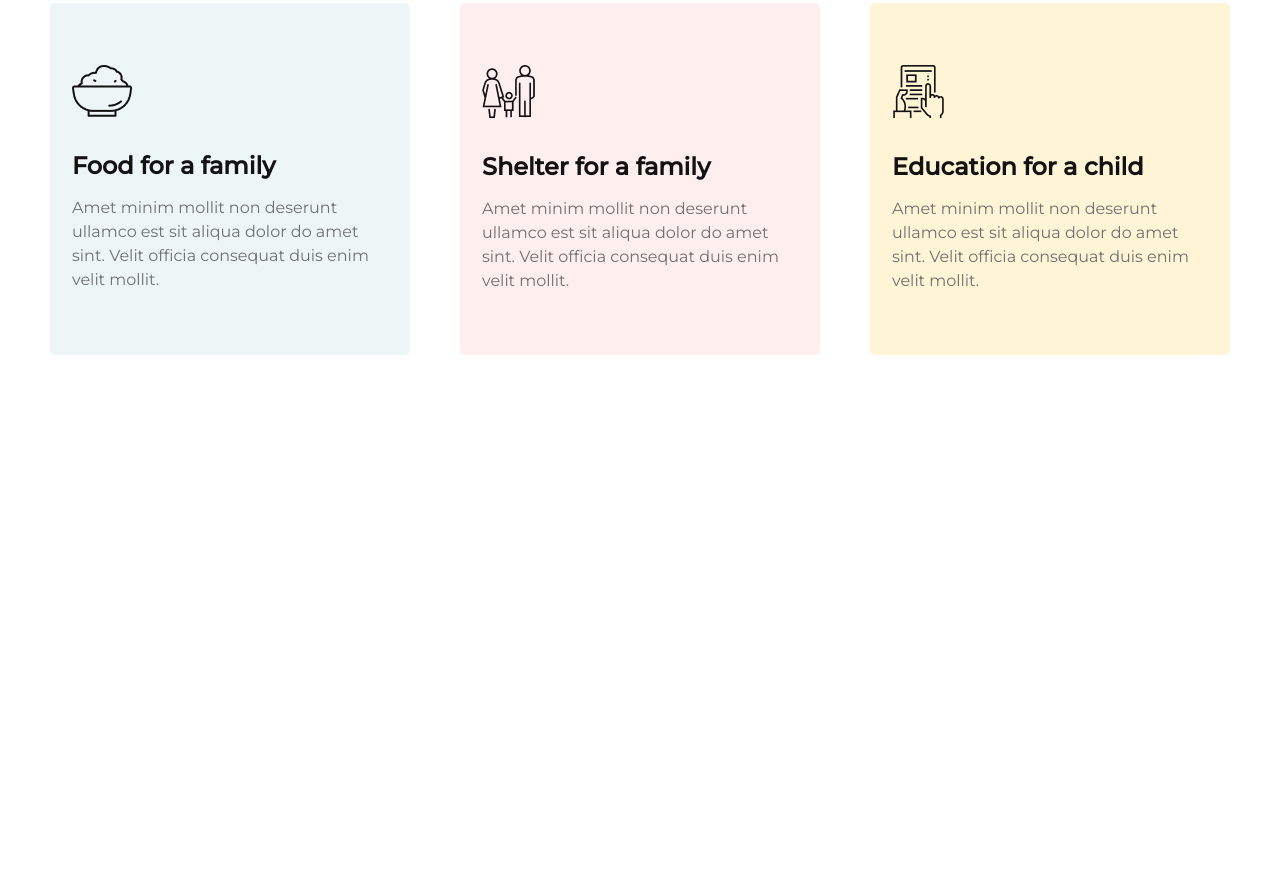
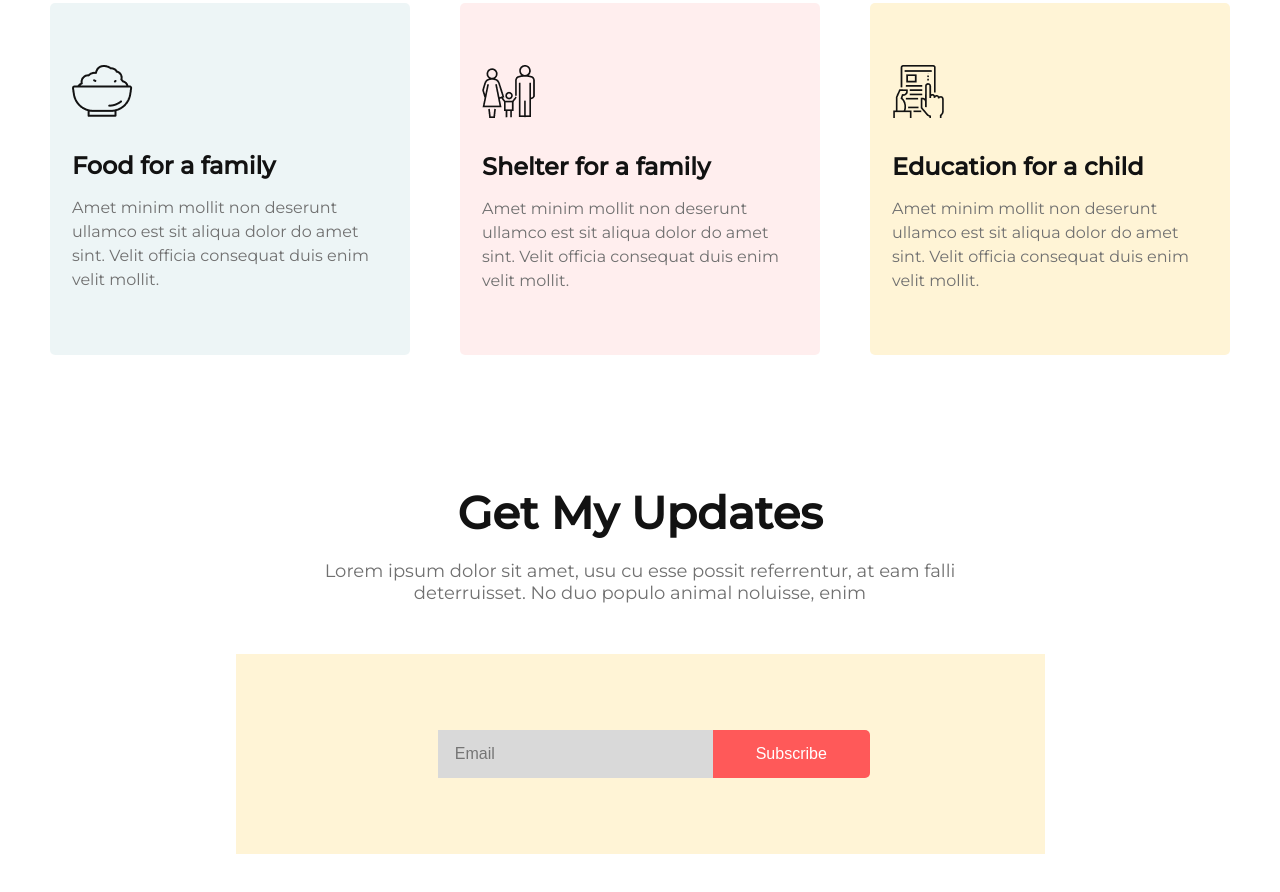
Before and after one commit to JubayerP/assignment-1, a plain HTML site: page index.html in a window 1280 px wide. Shown: the part 1592-2484 px from the top of the page. Before the commit the page ends 2077 px from the top, so only its background shows below. Drawn offline with Linux system fonts and the light colour scheme.

Commit message:
get my updates created

```diff
--- a/index.html
+++ b/index.html
@@ -76,6 +76,19 @@
             </div>
         </div>
     </section>
+
+    <section id="my-updates">
+        <div class="updates-header">
+            <h1>Get My Updates</h1>
+            <p>Lorem ipsum dolor sit amet, usu cu esse possit referrentur, at eam falli deterruisset. No duo populo animal noluisse, enim</p>
+        </div>
+        <div class="subscribe-container">
+            <div class="email-btn">
+                <input type="email" name="" id="" placeholder="Email">
+                <button class="subscribe-btn">Subscribe</button>
+            </div>
+        </div>
+    </section>
 </body>
 
 </html>
--- a/style.css
+++ b/style.css
@@ -164,3 +164,58 @@ hr{
     color: #707070;
     line-height: 24px;
 }
+
+#my-updates{
+    margin-bottom: 130px;
+}
+.updates-header{
+    margin-bottom: 50px;
+}
+.updates-header h1{
+    font-size: 45px;
+    color: rgba(18, 18, 18, 1);
+    margin-bottom: 20px;
+    text-align: center;
+}
+.updates-header p{
+    color: rgba(112, 112, 112, 1);
+    font-size: 18px;
+    width: 50%;
+    margin: 0 auto;
+    text-align: center;
+}
+.subscribe-container{
+    width: 809px;
+    height: 200px;
+    background-color: rgba(255, 244, 214, 1);
+    margin: 0 auto;
+    display: flex;
+    justify-content: center;
+    align-items: center;
+    position: relative;
+}
+.email-btn{
+    position: absolute;
+    left: 25%;
+}
+.email-btn input{
+    height: 48px;
+    width: 275px;
+    outline: none;
+    border: 0;
+    padding: 14px 0 14px 17px;
+    font-size: 16px;
+    background-color: rgba(217, 217, 217, 1);
+}
+.subscribe-btn{
+    background-color: rgba(255, 89, 89, 1);
+    border-radius: 0 5px 5px 0;
+    height: 48px;
+    width: 157px;
+    border: 0;
+    outline: none;
+    color: white;
+    font-size: 16px;
+    cursor: pointer;
+    position: absolute;
+}
```
